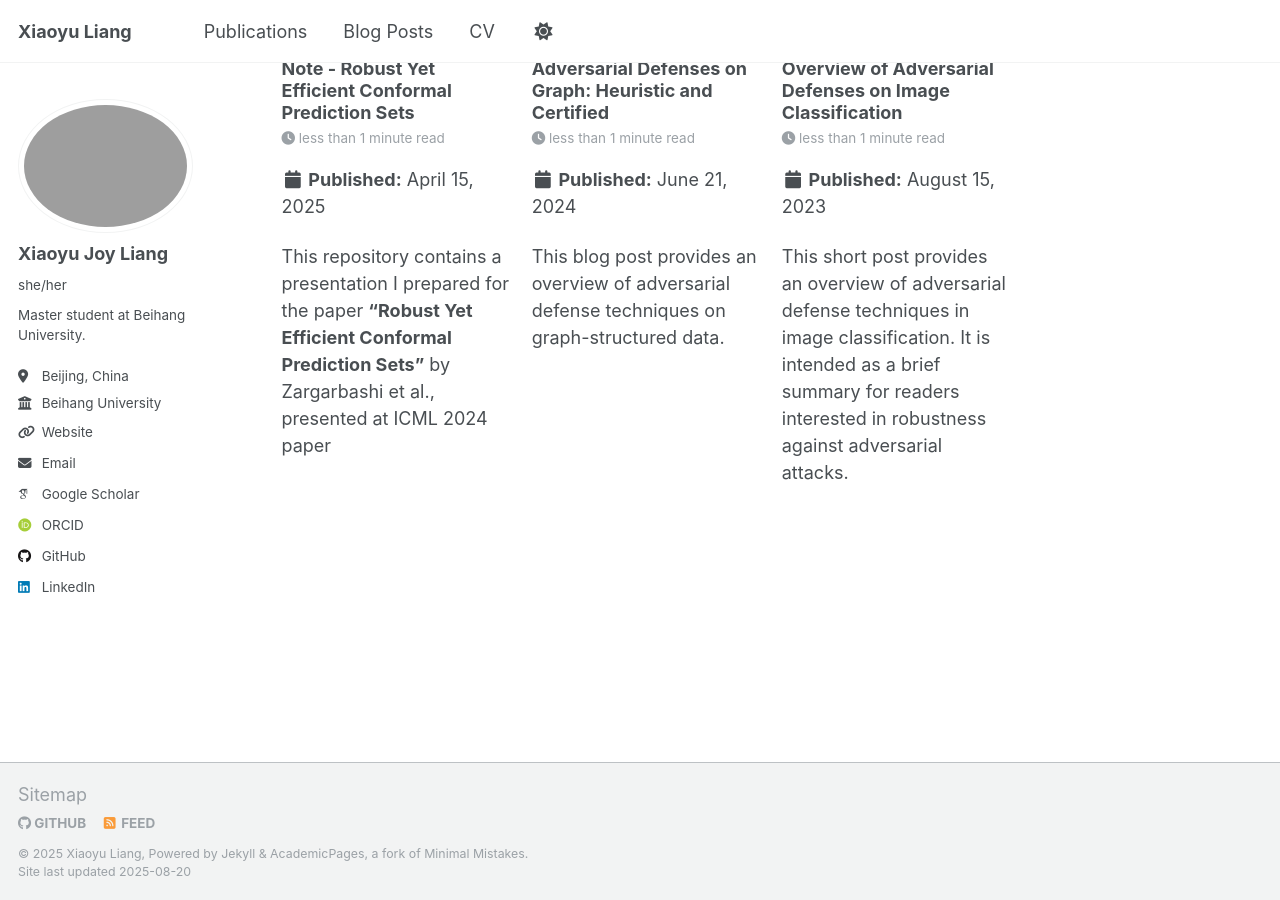
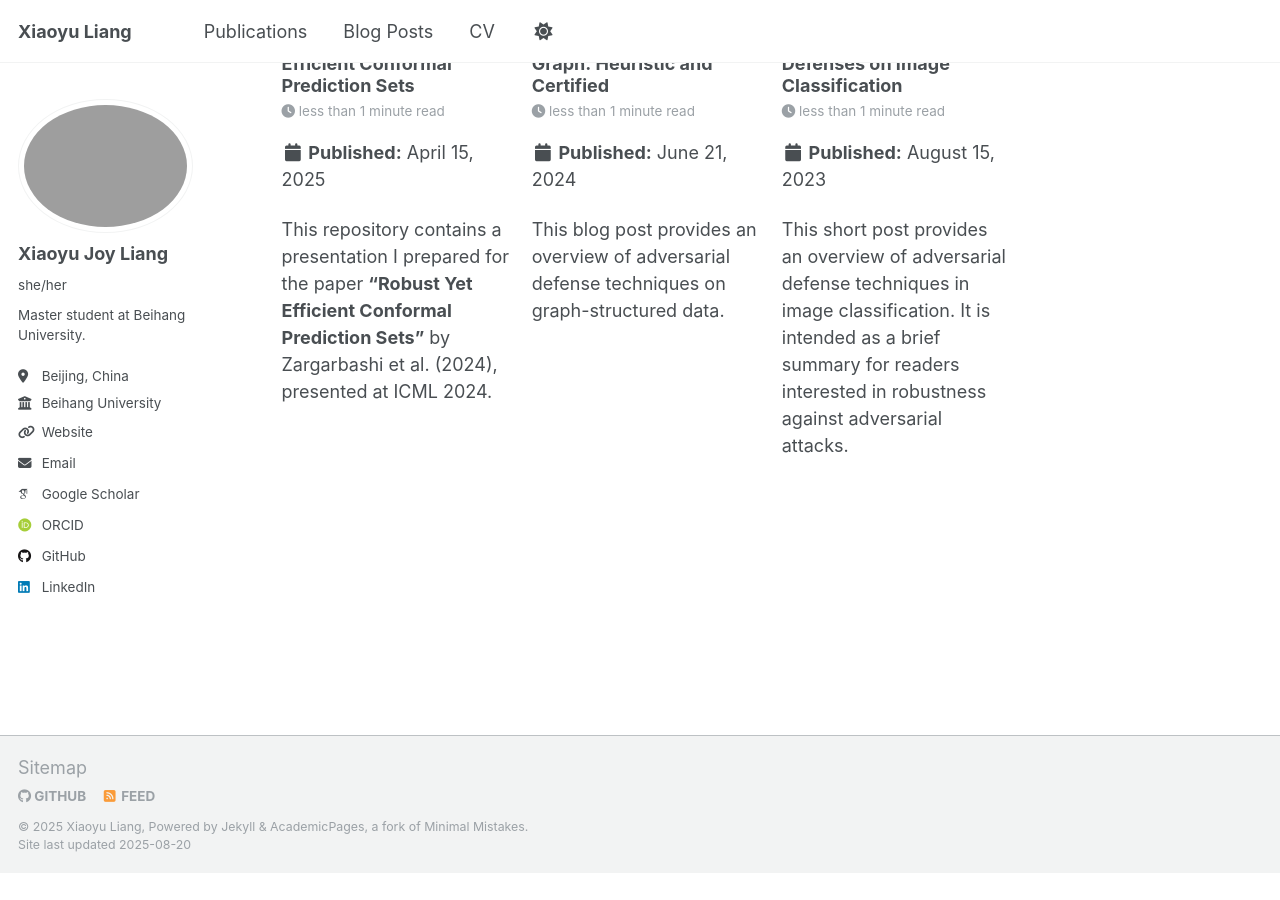
Before and after one commit to xiaoyuu-liang/xiaoyuu-liang.github.io, a Jekyll site: the page built from _posts/2025-04-04-lamd.md, in a window 1280 px wide and 900 px high, scrolled down 986 px. Built offline with Jekyll 4.4.1, drawn with Linux system fonts in a browser that asks for light colours; some web fonts are replaced; after the commit the page ends 1859 px from its top, so only the background shows below that; some of the changed text lies outside the part shown.

Commit message:
paper link

```diff
--- a/_posts/2025-04-04-lamd.md
+++ b/_posts/2025-04-04-lamd.md
@@ -7,7 +7,7 @@ tags:
   - LLM
 ---
 
-This repository contains a brief presentation I prepared for the paper "*LAMD: Context-driven Android Malware Detection and Classification with LLMs*" by Qian et al. (2025) [paper](https://arxiv.org/abs/2502.13055).
+This repository contains a brief presentation I prepared for the paper "*LAMD: Context-driven Android Malware Detection and Classification with LLMs*" by [Qian et al. (2025)](https://arxiv.org/abs/2502.13055).
 
 All key elements—including the problem, main challenges, core intuitions, methodology, results, and contributions—are explained in the accompanying slides. Please refer to the slides for the complete breakdown.
 
--- a/_posts/2025-04-15-robustcp.md
+++ b/_posts/2025-04-15-robustcp.md
@@ -8,7 +8,7 @@ tags:
   - Randomized Smoothing
 ---
 
-This repository contains a presentation I prepared for the paper **“Robust Yet Efficient Conformal Prediction Sets”** by Zargarbashi et al., presented at ICML 2024 [paper](https://arxiv.org/abs/2407.09165)
+This repository contains a presentation I prepared for the paper **“Robust Yet Efficient Conformal Prediction Sets”** by [Zargarbashi et al. (2024)](https://arxiv.org/abs/2407.09165), presented at ICML 2024.
 
 All core aspects—including the problem statement, methodology, intuition, results, and contributions—are clearly outlined in the accompanying slides. Please refer to the slides for the full details and visual breakdown.
 
```
